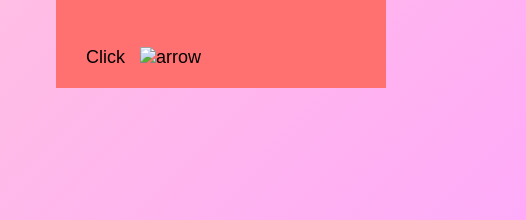
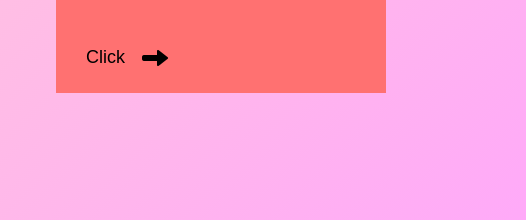
Before and after one commit to Revathishety/Simplotel, a plain HTML site: page index.html in a window 1280 px wide. Shown: the part 1339-1559 px from the top of the page, 754-1280 px from the left. Drawn offline with Linux system fonts and the light colour scheme.

Commit message:
Update index.html

```diff
--- a/index.html
+++ b/index.html
@@ -48,7 +48,7 @@
                 <p>LOREM IPSUM</p>
                 <h1>LOREM IPSUM
                     SET ADEMIR</h1>
-                <span id="icon-text">Click <img id="icon" src="images/icons8-arrow-30.png" alt="arrow" style="padding: 10px;"></span>
+                <span id="icon-text">Click <img id="icon" src="icons8-arrow-30.png" alt="arrow" style="padding: 10px;"></span>
             </div>
         </div>
     </div>
```
